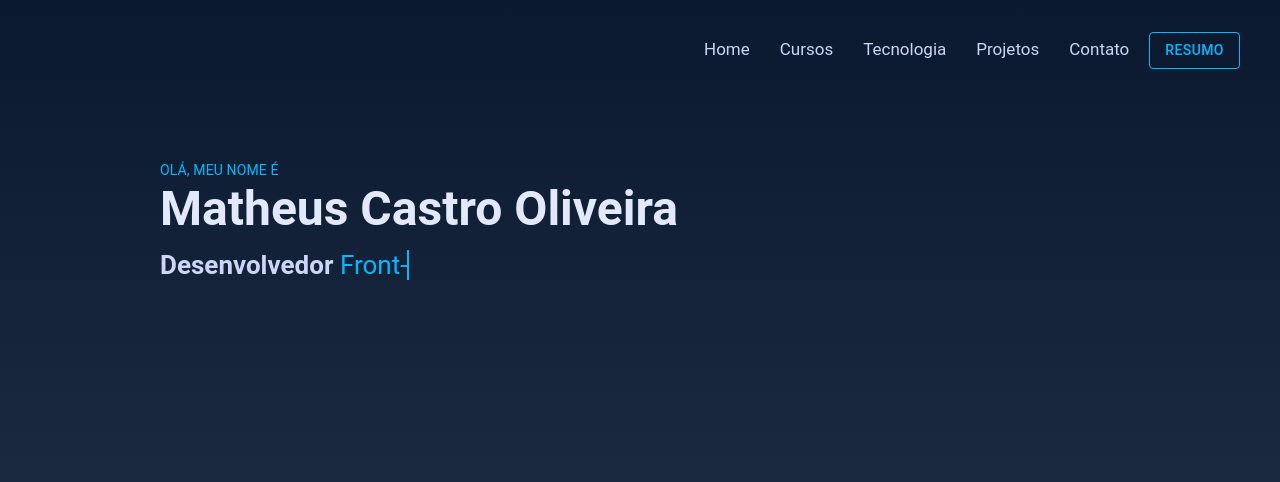
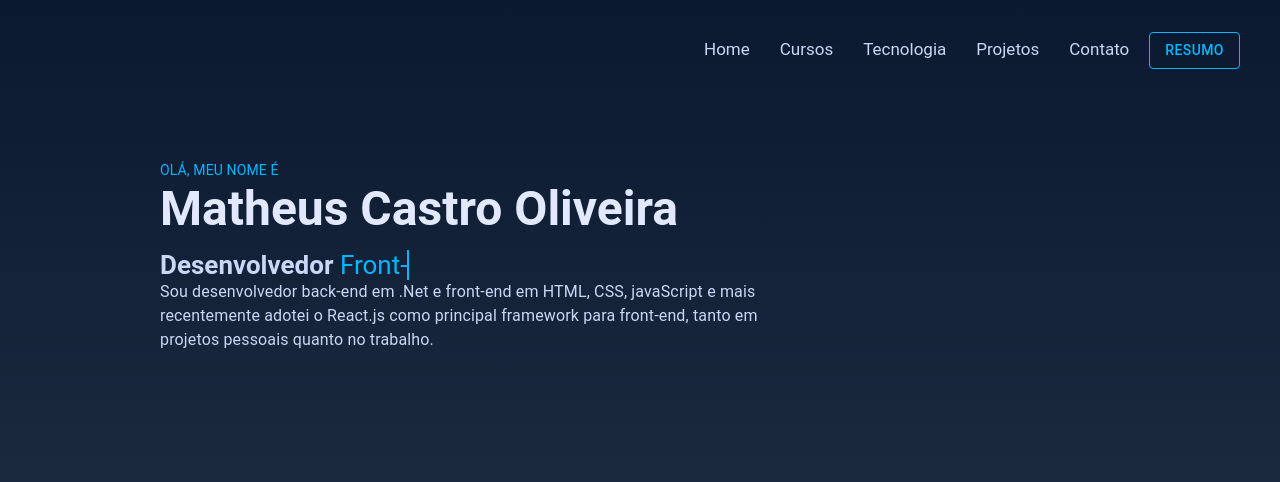
Before and after one commit to mcastro161096/mcastro-portfolio, a React (Create React App) app: page / in a window 1280 px wide. Shown: the top 482 px of the page. Built offline with nearby package versions, Linux system fonts and the light colour scheme.

Commit message:
Add descrição na home.

```diff
--- a/src/Components/DescricaoWrite/index.js
+++ b/src/Components/DescricaoWrite/index.js
@@ -81,7 +81,10 @@ function DescricaoWrite() {
                   <span className="wrap"></span>
                       </div>
                 </div>
-
+            <Typography>
+                Sou desenvolvedor back-end em .Net e front-end em HTML, CSS, javaScript
+                e mais recentemente adotei o React.js como principal framework para front-end, tanto em projetos pessoais quanto no trabalho.
+            </Typography>
 
             {/* <div className="typewriter" data-period="2000"
             data-type='[ "Hi, Im Si.", "I am Creative.", "I Love Design.", "I Love to Develop." ]'>
```
